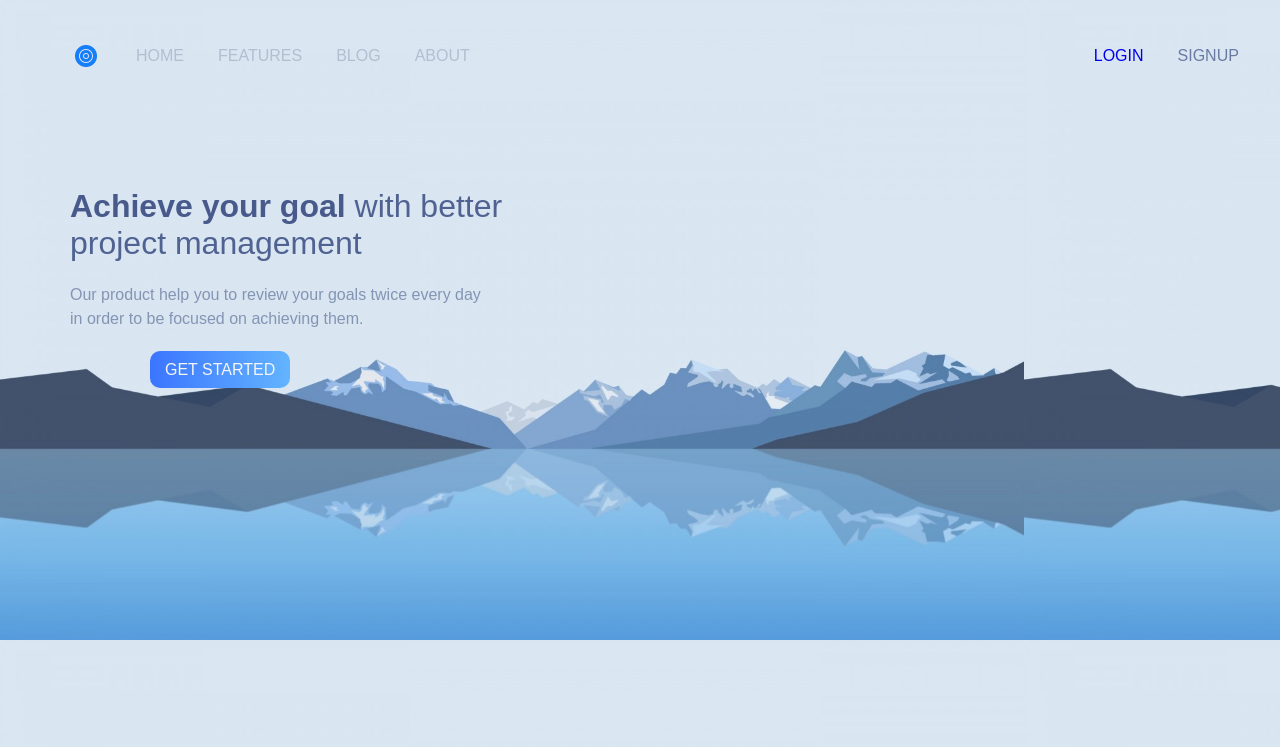
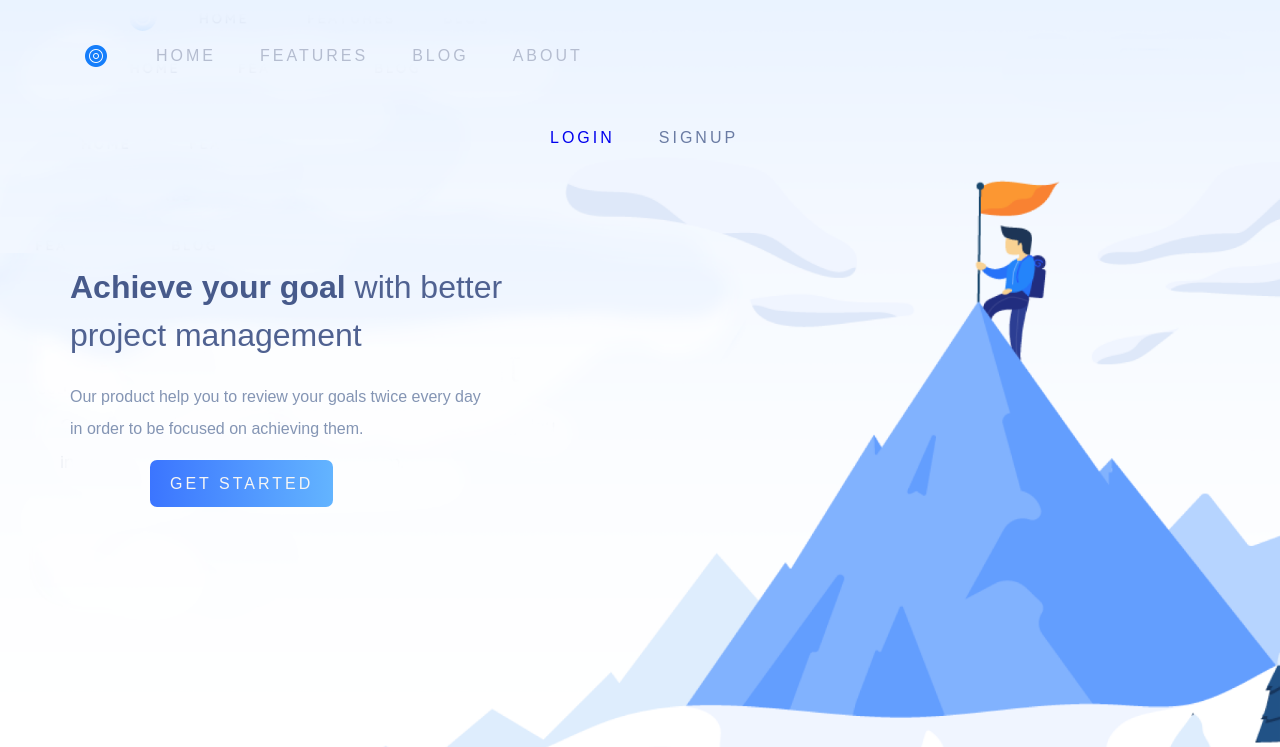
Before and after one commit to VostokSOS-Frontend/bugs, a PHP site: page /Goldaev/layout1/index.html in a window 1280 px wide. Shown: the top 747 px of the page. Run offline with PHP 8.4, Linux system fonts and the light colour scheme.

Commit message:
new background for label

```diff
--- a/Goldaev/css/style-layout.css
+++ b/Goldaev/css/style-layout.css
@@ -1,7 +1,9 @@
 body{
     margin: 0;
-    background-image: url(../../image/2560x1600_px_Clear_Sky_lake_landscape_Low_Poly_minimalism_mountains_reflection-821999.jpg);
-    background-size: 80%;
+    /*background-image: url(../../image/2560x1600_px_Clear_Sky_lake_landscape_Low_Poly_minimalism_mountains_reflection-821999.jpg);*/
+    background-image: url(../../image/attachment.png);
+    background-size: 100%;
+
 }
 
 ul{
@@ -9,11 +11,15 @@ ul{
     display: inline-block;
 }
 
+a{
+    letter-spacing: 3px;
+}
+
 li{
     list-style-type: none;
     display: inline-block;
     vertical-align: middle;
-    padding-left: 30px;
+    padding-left: 40px;
     color: #B5BDD0;
 }
 
@@ -41,7 +47,7 @@ li{
 }
 
 .reg{
-    margin-left: 550px;
+    margin-left: 470px;
 }
 
 .reg a:hover{
@@ -63,13 +69,14 @@ li{
 
 .text h1{
     font-weight: lighter;
+    line-height: 1.5;
     font-family: sans-serif;
     color: #506291;
 }
 
 .text p{
     font-family: sans-serif;
-    line-height: 1.5;
+    line-height: 2;
     color: #8495B4;
 }
 
@@ -84,6 +91,6 @@ li{
 
 .button a{
     background: linear-gradient(to right, #3B75FF, #63B4FF);
-    padding: 10px 15px 10px 15px;
-    border-radius: 10px;
+    padding: 15px 20px 15px 20px;
+    border-radius: 7px;
 }
```
Also changed, not shown: image/attachment.png (added).
